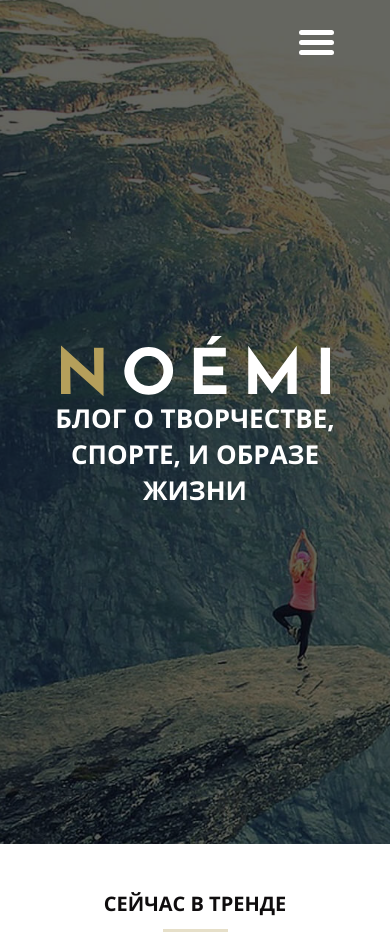
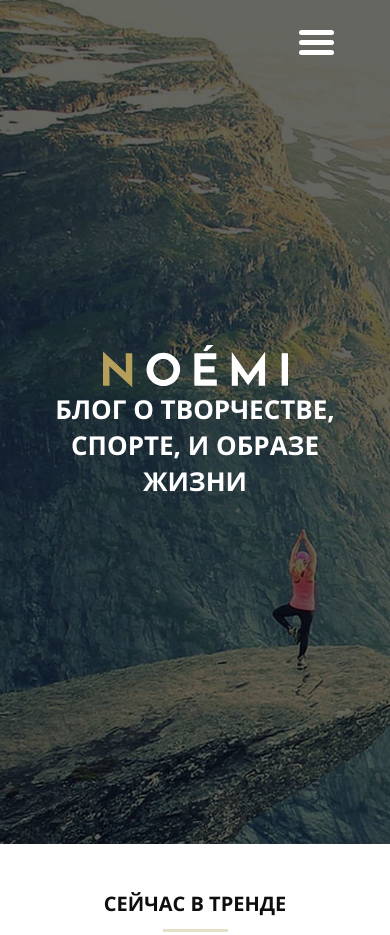
Before and after one commit to Turovae/mq-diplom, a plain HTML site: page index.html in a window 390 px wide. Shown: the top 935 px of the page. Drawn offline with Linux system fonts and the light colour scheme; files whose address does not match are found by name.

Commit message:
Add files via upload

```diff
--- a/index.html
+++ b/index.html
@@ -12,7 +12,7 @@
   <header class="header mask">
     <div class="wrapper wrapper-relative">
       <div class="header__container">
-        <a href="index.html" class="desktop-logo"><img src="svg/noemi-logo.svg" class="header-logo" alt></a>
+        <a href="index.html" class="logo"><img src="svg/noemi-logo.svg" class="header-logo" alt></a>
         <nav class="header__menu">
           <button class="menu__button header__menu-button">
             <span class="menu__button-label">открыть меню</span>
@@ -38,10 +38,6 @@
             </li>
           </ul>
         </nav>
-      </div>
-      <div class="logo-mobile">
-        <a href="index.html"><img src="svg/noemi-logo.svg" alt=""></a>
-        <nav class="header__menu">
       </div>
       <h1 class="header__title">Блог о творчестве, спорте, и образе жизни</h1>
 
```
